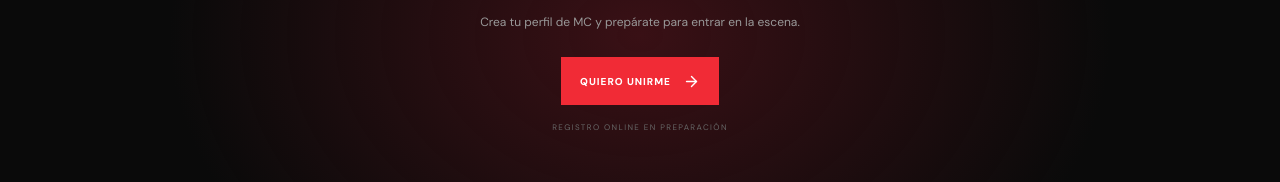
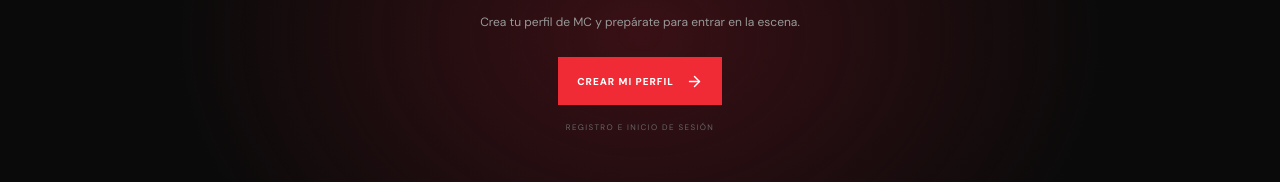
Before and after one commit to Clashbattlefreestlye/rap-district, a Next.js app: page / in a window 1280 px wide. Shown: the part 4022-4204 px from the top of the page. Built offline with nearby package versions, Linux system fonts and the light colour scheme; a web font is replaced by a local one.

Commit message:
Link homepage calls to action to account registration

```diff
--- a/app/page.tsx
+++ b/app/page.tsx
@@ -51,7 +51,7 @@ export default function Home() {
           <a href="#ranking" onClick={closeMenu}>RANKING</a>
           <a href="#beats" onClick={closeMenu}>BEATS</a>
         </nav>
-        <a className="header-login" href="#unete">ENTRAR <ArrowRight size={15} /></a>
+        <a className="header-login" href="/login">ENTRAR <ArrowRight size={15} /></a>
       </header>
 
       <section className="hero" id="inicio">
@@ -84,7 +84,7 @@ export default function Home() {
       </section>
 
       <section className="section minute-section" id="minuto">
-        <div className="minute-copy"><div className="eyebrow"><span /> 60 SEGUNDOS. CERO EXCUSAS.</div><h2>EL MICRO<br />ES <em>TUYO.</em></h2><p>Un beat, un minuto y todo lo que llevas dentro. Sube tu improvisación, reta a la comunidad y demuestra que tienes lo que hace falta.</p><a className="button button-light" href="#unete"><Mic2 size={17} /> QUIERO MI MINUTO <ArrowRight size={17} /></a></div>
+        <div className="minute-copy"><div className="eyebrow"><span /> 60 SEGUNDOS. CERO EXCUSAS.</div><h2>EL MICRO<br />ES <em>TUYO.</em></h2><p>Un beat, un minuto y todo lo que llevas dentro. Sube tu improvisación, reta a la comunidad y demuestra que tienes lo que hace falta.</p><a className="button button-light" href="/login"><Mic2 size={17} /> QUIERO MI MINUTO <ArrowRight size={17} /></a></div>
         <div className="minute-visual"><div className="minute-number">60<span>s</span></div><div className="sound-bars">{Array.from({ length: 34 }, (_, i) => <i key={i} style={{ height: `${18 + ((i * 37) % 75)}px` }} />)}</div><div className="minute-caption"><span>REC ●</span><span>RAP DISTRICT SESSIONS</span></div></div>
       </section>
 
@@ -108,7 +108,7 @@ export default function Home() {
         <p className="demo-note">CATÁLOGO DE MUESTRA · LAS LICENCIAS Y DESCARGAS SE ACTIVARÁN AL PUBLICAR EL CATÁLOGO.</p>
       </section>
 
-      <section className="join-section" id="unete"><div className="join-glow" /><div className="eyebrow"><span /> TU SITIO ESTÁ AQUÍ</div><h2>EL DISTRITO<br />NO SE <em>EXPLICA.</em><br />SE CONQUISTA.</h2><p>Crea tu perfil de MC y prepárate para entrar en la escena.</p><a className="button button-red" href="mailto:hola@rapdistrict.example?subject=Quiero%20unirme%20a%20RAP%20DISTRICT">QUIERO UNIRME <ArrowRight size={17} /></a><small>REGISTRO ONLINE EN PREPARACIÓN</small></section>
+      <section className="join-section" id="unete"><div className="join-glow" /><div className="eyebrow"><span /> TU SITIO ESTÁ AQUÍ</div><h2>EL DISTRITO<br />NO SE <em>EXPLICA.</em><br />SE CONQUISTA.</h2><p>Crea tu perfil de MC y prepárate para entrar en la escena.</p><a className="button button-red" href="/login">CREAR MI PERFIL <ArrowRight size={17} /></a><small>REGISTRO E INICIO DE SESIÓN</small></section>
 
       <footer className="footer"><a className="brand" href="#inicio"><span className="brand-mark">R<span>D</span></span><span className="brand-name">RAP<span>DISTRICT</span></span></a><p>LA CULTURA SE RESPETA. EL TALENTO SE DEMUESTRA.</p><span>© 2026 RAP DISTRICT</span></footer>
     </main>
```
